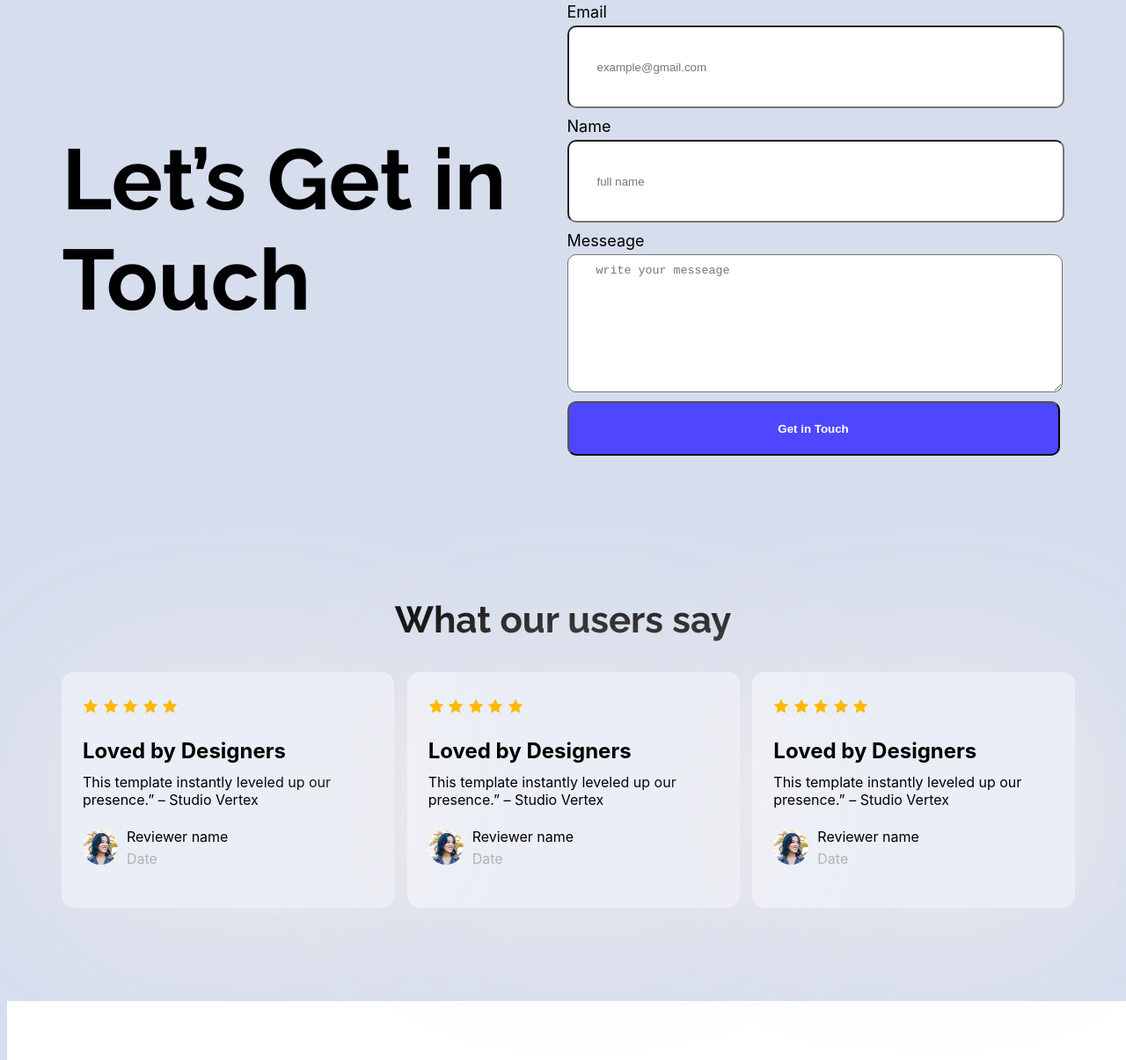
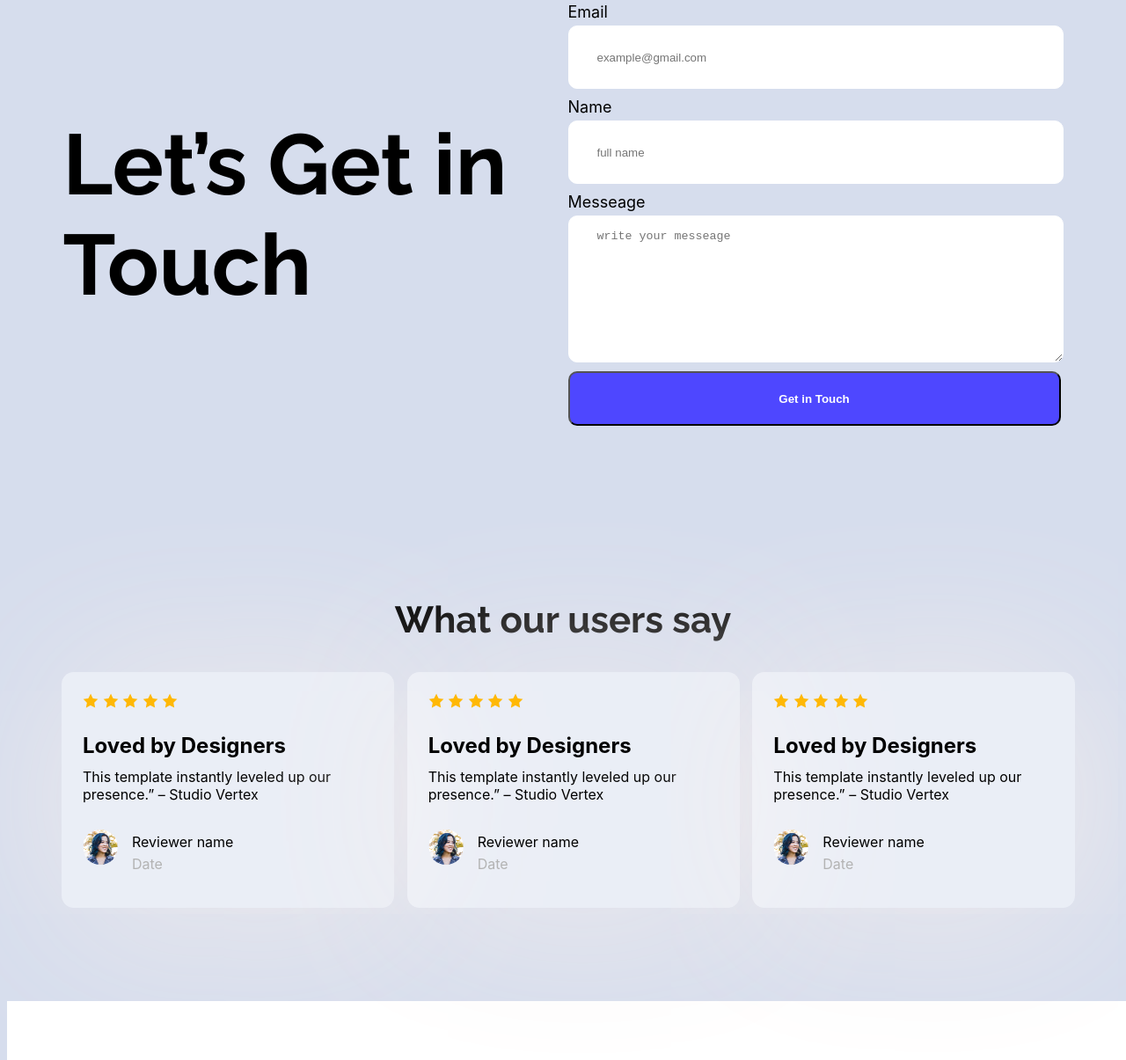
Before and after one commit to itrazib/first-assignment, a plain HTML site: page index.html in a window 1280 px wide. Shown: the part 1756-2961 px from the top of the page at 88% size. Drawn offline with Linux system fonts and the light colour scheme; a web font is replaced by a local one.

Commit message:
finished assignment

```diff
--- a/styles/style.css
+++ b/styles/style.css
@@ -158,20 +158,22 @@ nav{
 }
 .touch-section-right-input{
     width: 497px;
-    height: 70px;
+    height: 50px;
     padding-left: 32px;
     border-radius: 10px;
     padding: 10px 32px;
     display: block;
     margin-bottom: 10px ;
+    border: 1px solid white;
 }
 .touch-section-right-message{
     width: 497px;
     height: 135px;
     border-radius: 10px;
-    padding: 10px 32px;
+    padding: 15px 32px;
     display: block;
     margin-bottom: 10px ;
+     border: 1px solid white;
 }
 .touch-section-right-button{
     width: 560px;
@@ -230,7 +232,7 @@ nav{
 .user-feedback-review-profile{
     display: flex;
     align-items: center;
-    gap: 10px;
+    gap: 16px;
     margin-top: -10px;
 }
 .user-feedback-title{
@@ -245,6 +247,7 @@ nav{
     margin-bottom: 0px;
     font-size: 16px;
     font-weight: 400px;
+    margin-top: 28px;
 }
 .review-date{
     margin-top: 5px;
```
